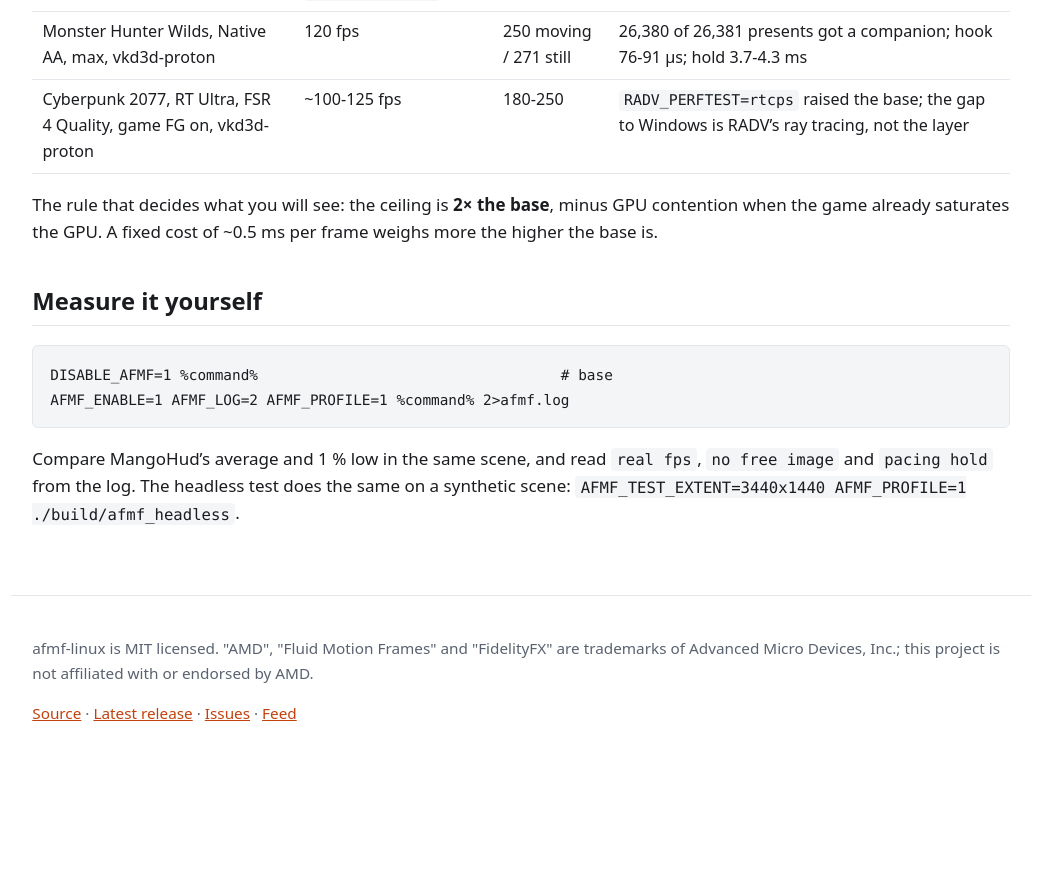
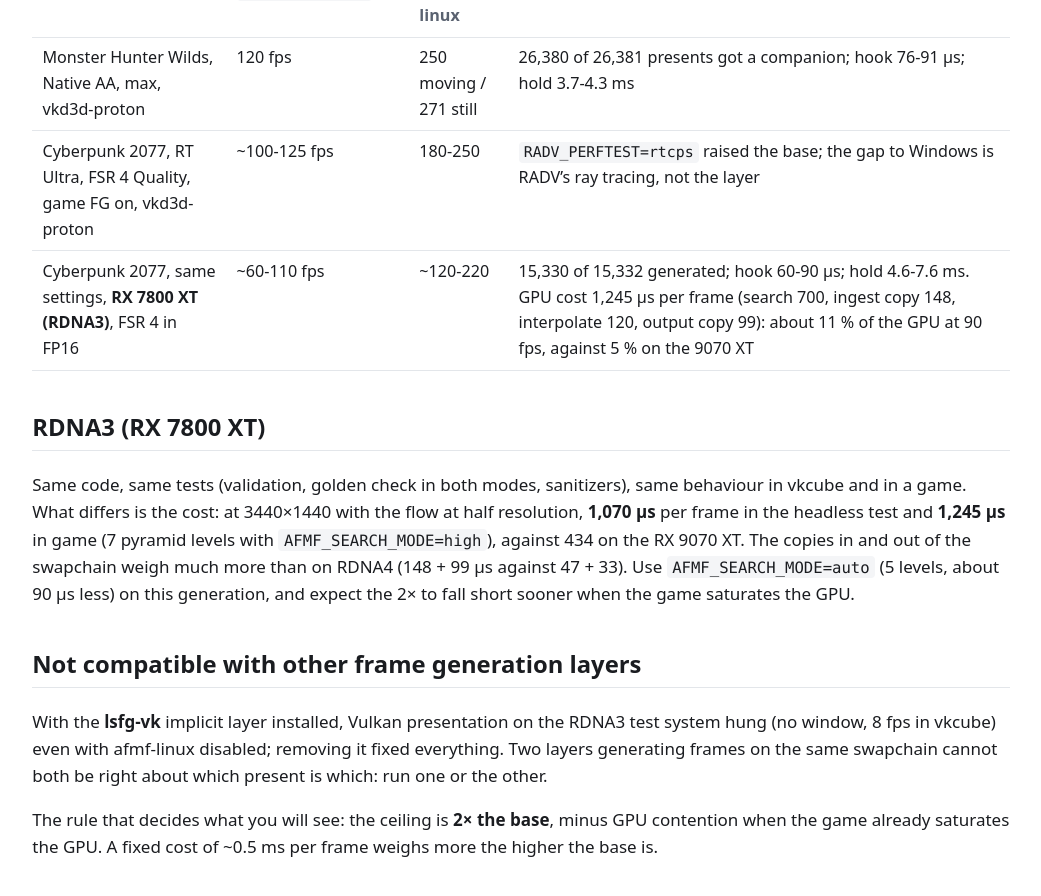
Before and after one commit to serialexperimentslainnnn/afmf-linux, a Jekyll site: the page built from docs/performance.md, in a window 1280 px wide and 900 px high, scrolled down 1616 px. Shown: the top 896 px of the window, without its empty margins (119-1160 px from the left). Built offline with Jekyll 4.4.1, drawn with Linux system fonts in a browser that asks for light colours; before the commit the page ends 2407 px from its top, so only the background shows below that.

Commit message:
docs: RDNA3 verified (RX 7800 XT), do not stack with lsfg-vk
Same code and tests on RDNA3, in vkcube and in Cyberpunk 2077 (15,330 of
15,332 generated), at about three times the GPU cost per frame of the
9070 XT; numbers on the performance page and in the map's register. And
a disclaimer that came out of the same afternoon: with the lsfg-vk
implicit layer installed, Vulkan presentation on that card hung even
with afmf-linux disabled. Two frame generation layers on one swapchain
are not supported.

```diff
--- a/docs/performance.md
+++ b/docs/performance.md
@@ -52,6 +52,24 @@ images, which can cost the game more than the 33 &micro;s copy it saves).
 |---|---|---|---|
 | Monster Hunter Wilds, Native AA, max, vkd3d-proton | 120 fps | 250 moving / 271 still | 26,380 of 26,381 presents got a companion; hook 76-91 &micro;s; hold 3.7-4.3 ms |
 | Cyberpunk 2077, RT Ultra, FSR 4 Quality, game FG on, vkd3d-proton | ~100-125 fps | 180-250 | `RADV_PERFTEST=rtcps` raised the base; the gap to Windows is RADV's ray tracing, not the layer |
+| Cyberpunk 2077, same settings, **RX 7800 XT (RDNA3)**, FSR 4 in FP16 | ~60-110 fps | ~120-220 | 15,330 of 15,332 generated; hook 60-90 &micro;s; hold 4.6-7.6 ms. GPU cost 1,245 &micro;s per frame (search 700, ingest copy 148, interpolate 120, output copy 99): about 11 % of the GPU at 90 fps, against 5 % on the 9070 XT |
+
+## RDNA3 (RX 7800 XT)
+
+Same code, same tests (validation, golden check in both modes, sanitizers), same behaviour in
+vkcube and in a game. What differs is the cost: at 3440&times;1440 with the flow at half
+resolution, **1,070 &micro;s** per frame in the headless test and **1,245 &micro;s** in game (7
+pyramid levels with `AFMF_SEARCH_MODE=high`), against 434 on the RX 9070 XT. The copies in and
+out of the swapchain weigh much more than on RDNA4 (148 + 99 &micro;s against 47 + 33). Use
+`AFMF_SEARCH_MODE=auto` (5 levels, about 90 &micro;s less) on this generation, and expect the 2&times;
+to fall short sooner when the game saturates the GPU.
+
+## Not compatible with other frame generation layers
+
+With the **lsfg-vk** implicit layer installed, Vulkan presentation on the RDNA3 test system hung
+(no window, 8 fps in vkcube) even with afmf-linux disabled; removing it fixed everything. Two
+layers generating frames on the same swapchain cannot both be right about which present is
+which: run one or the other.
 
 The rule that decides what you will see: the ceiling is **2&times; the base**, minus GPU
 contention when the game already saturates the GPU. A fixed cost of ~0.5 ms per frame weighs more
```
Also changed, not shown: PROJECTMAP.md (+5 -3 lines), docs/faq.md (+4 -0 lines), docs/index.md (+1 -0 lines), CHANGELOG.md, README.md.
